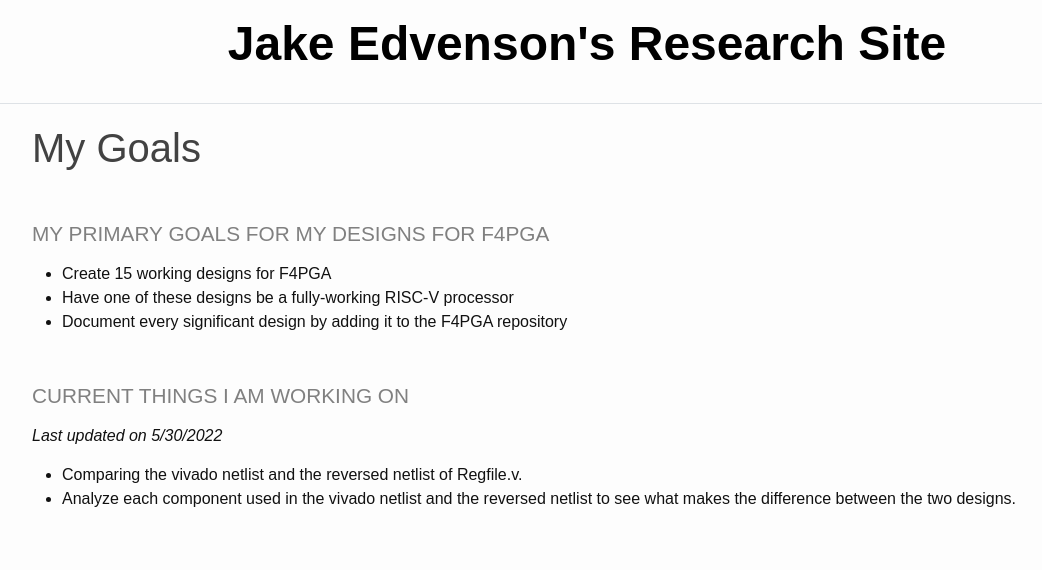
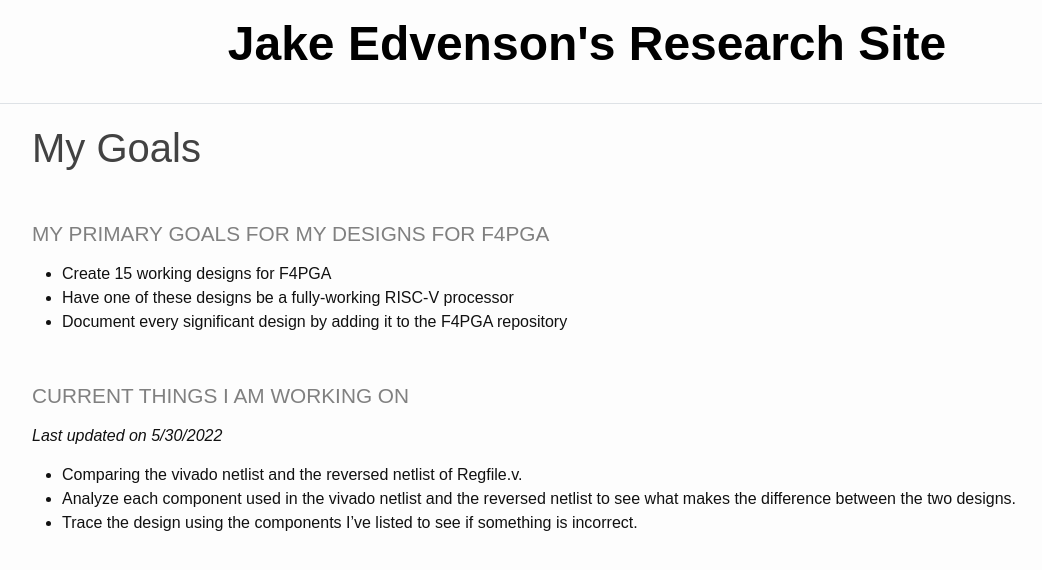
Before and after one commit to JakeEdvenson/JakeEdvenson.github.io, a Jekyll site: the page built from _pages/goals.md, in a window 1280 px wide. Shown: the top 570 px of the page, without its empty margins (53-1095 px from the left). Built offline with Jekyll 4.4.1, drawn with Linux system fonts in a browser that asks for light colours.

Commit message:
Update goals.md

```diff
--- a/_pages/goals.md
+++ b/_pages/goals.md
@@ -12,3 +12,4 @@ title: My Goals
 *Last updated on 5/30/2022*
 * Comparing the vivado netlist and the reversed netlist of Regfile.v.
 * Analyze each component used in the vivado netlist and the reversed netlist to see what makes the difference between the two designs.
+* Trace the design using the components I've listed to see if something is incorrect.
```
